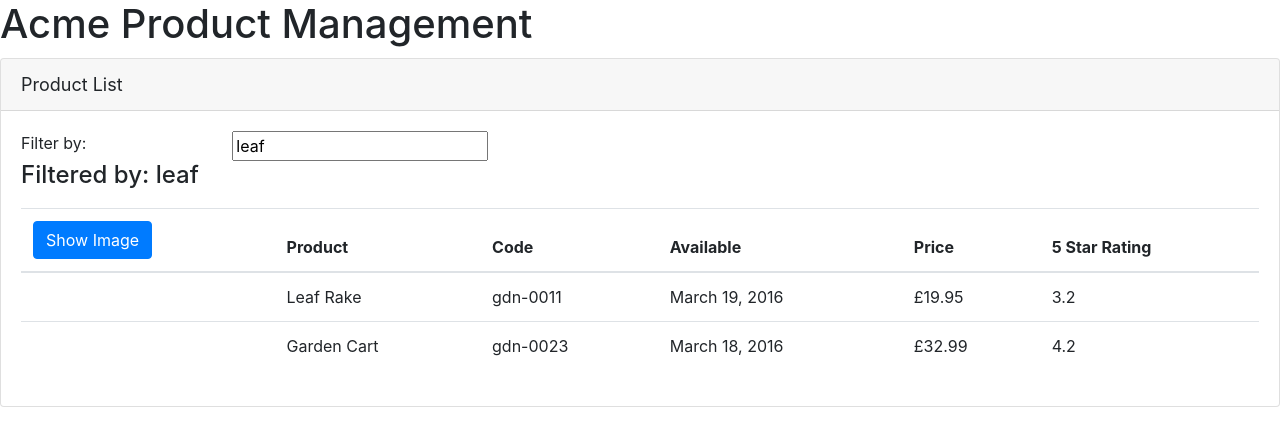
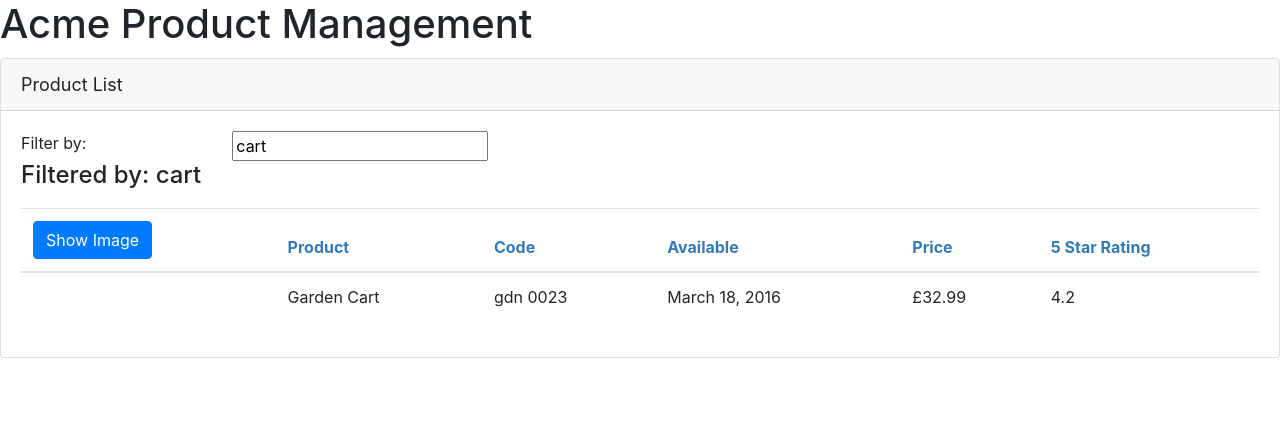
Before and after one commit to fr33kill/angular-tutorial, an Angular app: page / in a window 1280 px wide. Shown: the top 446 px of the page. Built offline with nearby package versions, Linux system fonts and the light colour scheme.

Commit message:
Added custom pipes

```diff
--- a/src/app/app.module.ts
+++ b/src/app/app.module.ts
@@ -5,11 +5,13 @@
 import { AppComponent } from './app.component';
 import { ProductListComponent } from './products/product-list.component';
 import { from } from 'rxjs';
+import { ConvertToSpacesPipe } from './shared/convert-to-space.pipe';
 
 @NgModule({
   declarations: [
     AppComponent,
-    ProductListComponent
+    ProductListComponent,
+    ConvertToSpacesPipe
   ],
   imports: [
     BrowserModule,
--- /dev/null
+++ b/src/app/products/product-list.component.css
@@ -0,0 +1,3 @@
+thead {
+    color: #337AB7
+}
--- a/src/app/products/product-list.component.html
+++ b/src/app/products/product-list.component.html
@@ -34,7 +34,7 @@
                     </tr>
                 </thead>
                 <tbody>
-                    <tr *ngFor='let product of products'>
+                    <tr *ngFor='let product of filteredProducts'>
                         <td>
                             <img *ngIf='showImage'
                                  [src]='product.imageUrl'
@@ -43,7 +43,7 @@
                                  [style.margin.px]='imageMargin'>
                         </td>
                         <td>{{product.productName}}</td>
-                        <td>{{product.productCode | lowercase}}</td>
+                        <td>{{product.productCode | lowercase | convertToSpaces:'-'}}</td>
                         <td>{{product.releaseDate}}</td>
                         <td>{{product.price | currency:'GBP':'symbol':'2.2-2'}}</td>
                         <td>{{product.starRating}}</td>
--- a/src/app/products/product-list.component.ts
+++ b/src/app/products/product-list.component.ts
@@ -1,17 +1,31 @@
-import { Component } from "@angular/core";
+import { Component, OnInit } from "@angular/core";
+import { IProduct } from "./products";
 
 @Component({
   selector: 'pm-products',
-  templateUrl: './product-list.component.html'
+  templateUrl: './product-list.component.html',
+  styleUrls:['./product-list.component.css']
 })
 
-export class ProductListComponent {
+export class ProductListComponent implements OnInit {
+
+
+
     pageTitle: string = 'Product List';
     imageWidth: number = 50;
     imageMargin: number = 2;
     showImage: boolean = false;
-    listFilter: string = 'leaf'
-    products: any[] = [
+    _listFilter: string;
+    get listFilter(): string {
+      return this._listFilter;
+    }
+    set listFilter(value:string) {
+      this._listFilter = value;
+      this.filteredProducts = this.listFilter ? this.performFilter(this.listFilter) : this.products;
+    }
+
+    filteredProducts: IProduct[];
+    products: IProduct[] = [
       {
         "productId": 1,
         "productName": "Leaf Rake",
@@ -34,7 +48,21 @@
       }
     ];
 
+    constructor(){
+      this.filteredProducts = this.products;
+      this.listFilter = 'cart';
+    }
+    ngOnInit(): void {
+      console.log('ngOnInit');
+    }
+
     toggleImage(): void {
       this.showImage = !this.showImage;
     }
+
+    performFilter(filterby: string): IProduct[] {
+      filterby = filterby.toLocaleLowerCase();
+      return this.products.filter((product: IProduct) =>
+            product.productName.toLocaleLowerCase().indexOf(filterby) !== -1);
+    }
 }
--- /dev/null
+++ b/src/app/products/products.ts
@@ -0,0 +1,11 @@
+export interface IProduct {
+
+    productId: number;
+    productName: string;
+    productCode: string;
+    releaseDate: string;
+    price: number;
+    description: string;
+    starRating: number;
+    imageUrl: string;
+}
--- /dev/null
+++ b/src/app/shared/convert-to-space.pipe.ts
@@ -0,0 +1,12 @@
+import { Pipe, PipeTransform } from "@angular/core";
+
+@Pipe({
+    name: 'convertToSpaces'
+})
+export class ConvertToSpacesPipe implements PipeTransform {
+
+    transform(value: string, character: string) : string {
+        return value.replace(character, ' ');
+    }
+
+}
```
